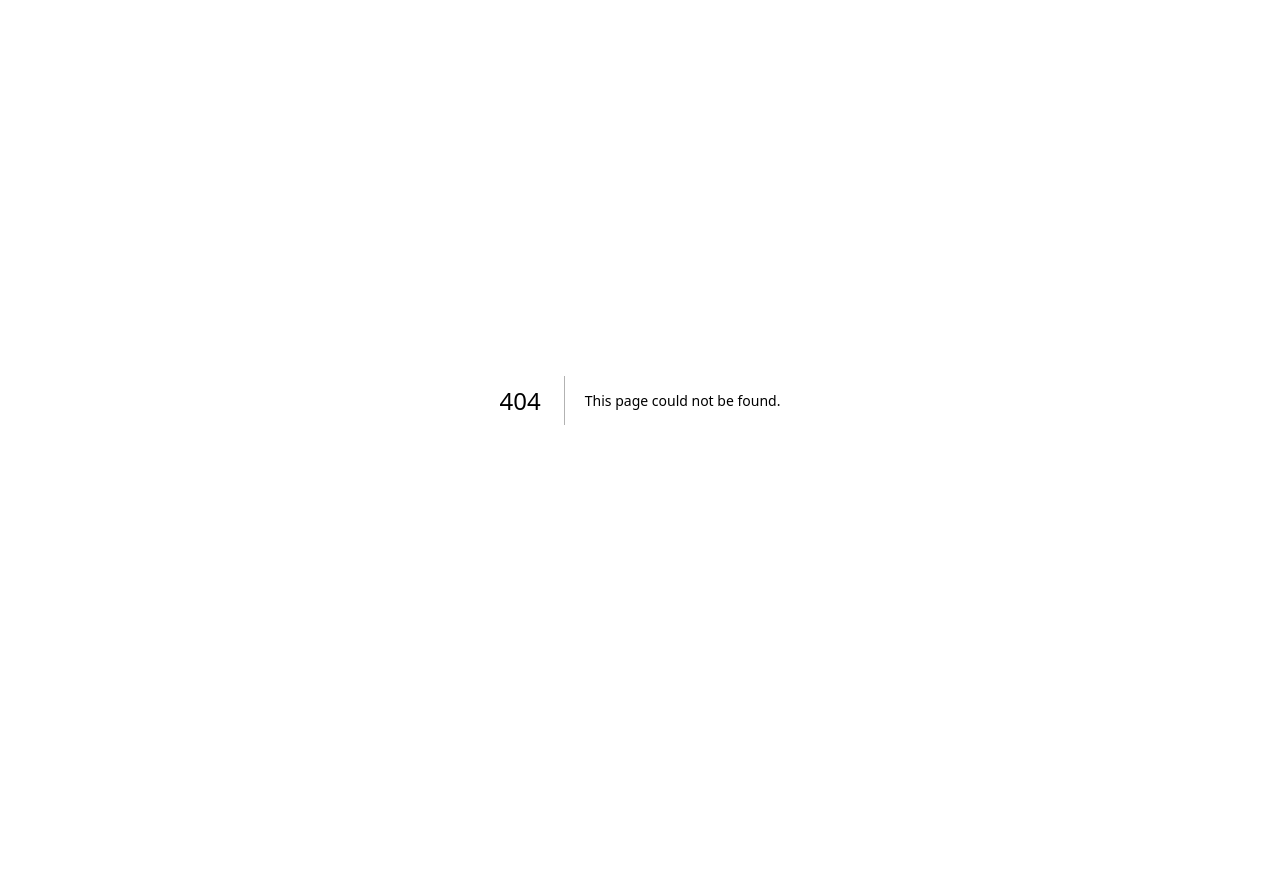
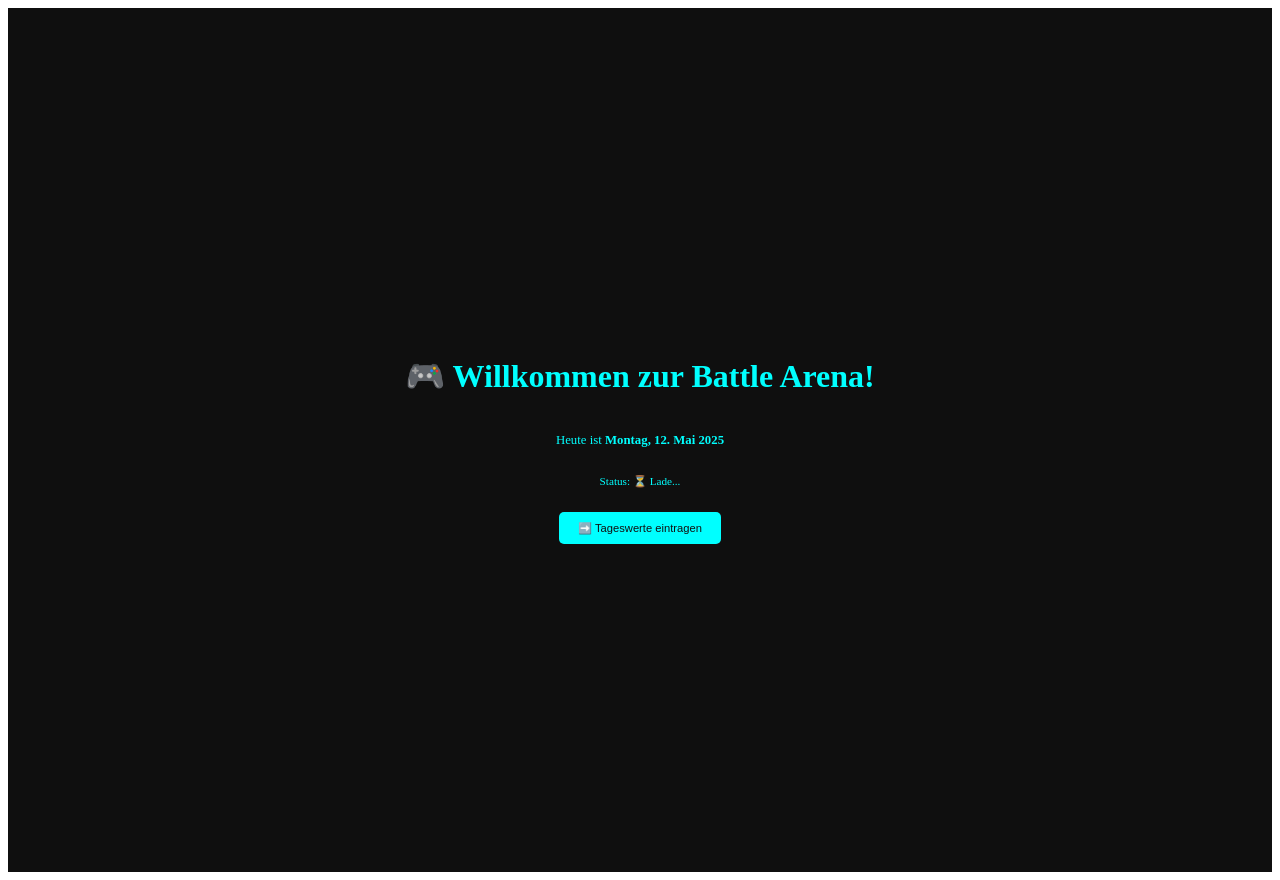
Before and after one commit to PrismaKiara/retro-call-battle, a Next.js app: page /agent in a window 1280 px wide. Before the commit this address had no page. Before the commit the page ends 800 px from the top, so only its background shows below. Built offline with nearby package versions, Linux system fonts and the light colour scheme.

Commit message:
Add files via upload

```diff
--- /dev/null
+++ b/pages/agent.js
@@ -0,0 +1,81 @@
+
+import { useEffect, useState } from 'react';
+import { format } from 'date-fns';
+import { supabase } from '../lib/supabaseClient';
+
+export default function AgentLanding() {
+  const [user, setUser] = useState(null);
+  const [today, setToday] = useState(format(new Date(), 'yyyy-MM-dd'));
+  const [displayDate, setDisplayDate] = useState('');
+  const [status, setStatus] = useState(null);
+
+  useEffect(() => {
+    supabase.auth.getUser().then(({ data }) => {
+      const usr = data.user;
+      setUser(usr);
+
+      const options = { weekday: 'long', year: 'numeric', month: 'long', day: 'numeric' };
+      const localizedDate = new Date().toLocaleDateString('de-DE', options);
+      setDisplayDate(localizedDate);
+
+      if (usr) {
+        checkEntry(usr.id);
+      }
+    });
+  }, []);
+
+  const checkEntry = async (userId) => {
+    const { data } = await supabase
+      .from('scores')
+      .select('points')
+      .eq('user_id', userId)
+      .eq('date', format(new Date(), 'yyyy-MM-dd'))
+      .single();
+
+    if (!data) {
+      setStatus('🔲 Noch nicht eingetragen');
+    } else {
+      const pts = data.points;
+      if (pts === 8) setStatus('🏆 Perfekt');
+      else if (pts >= 6) setStatus('🥈 Gut');
+      else if (pts >= 4) setStatus('🥉 Ok');
+      else setStatus('❌ Schwach');
+    }
+  };
+
+  return (
+    <div style={{
+      backgroundColor: '#0f0f0f',
+      color: '#00ffff',
+      fontFamily: 'Press Start 2P, monospace',
+      minHeight: '100vh',
+      display: 'flex',
+      flexDirection: 'column',
+      alignItems: 'center',
+      justifyContent: 'center',
+      padding: '2rem',
+      textAlign: 'center'
+    }}>
+      <h1>🎮 Willkommen zur Battle Arena!</h1>
+      <p style={{ margin: '1rem 0', fontSize: '0.8rem' }}>
+        Heute ist <strong>{displayDate}</strong>
+      </p>
+      <p style={{ marginBottom: '1.5rem', fontSize: '0.7rem' }}>
+        Status: {status || '⏳ Lade...'}
+      </p>
+      <a href="/battle">
+        <button style={{
+          padding: '0.6rem 1.2rem',
+          backgroundColor: '#00ffff',
+          color: '#111',
+          border: 'none',
+          borderRadius: '5px',
+          fontSize: '0.7rem',
+          cursor: 'pointer'
+        }}>
+          ➡️ Tageswerte eintragen
+        </button>
+      </a>
+    </div>
+  );
+}
```
